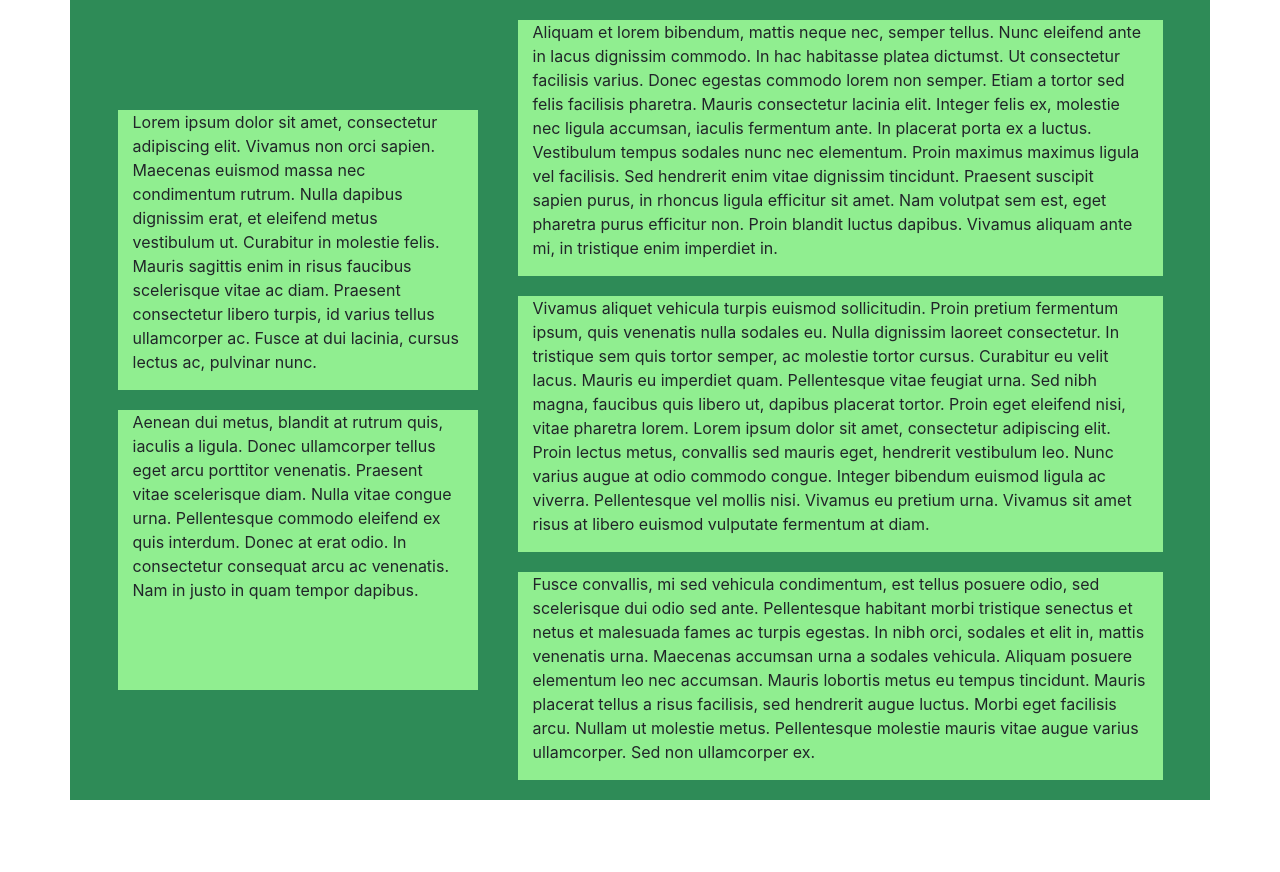
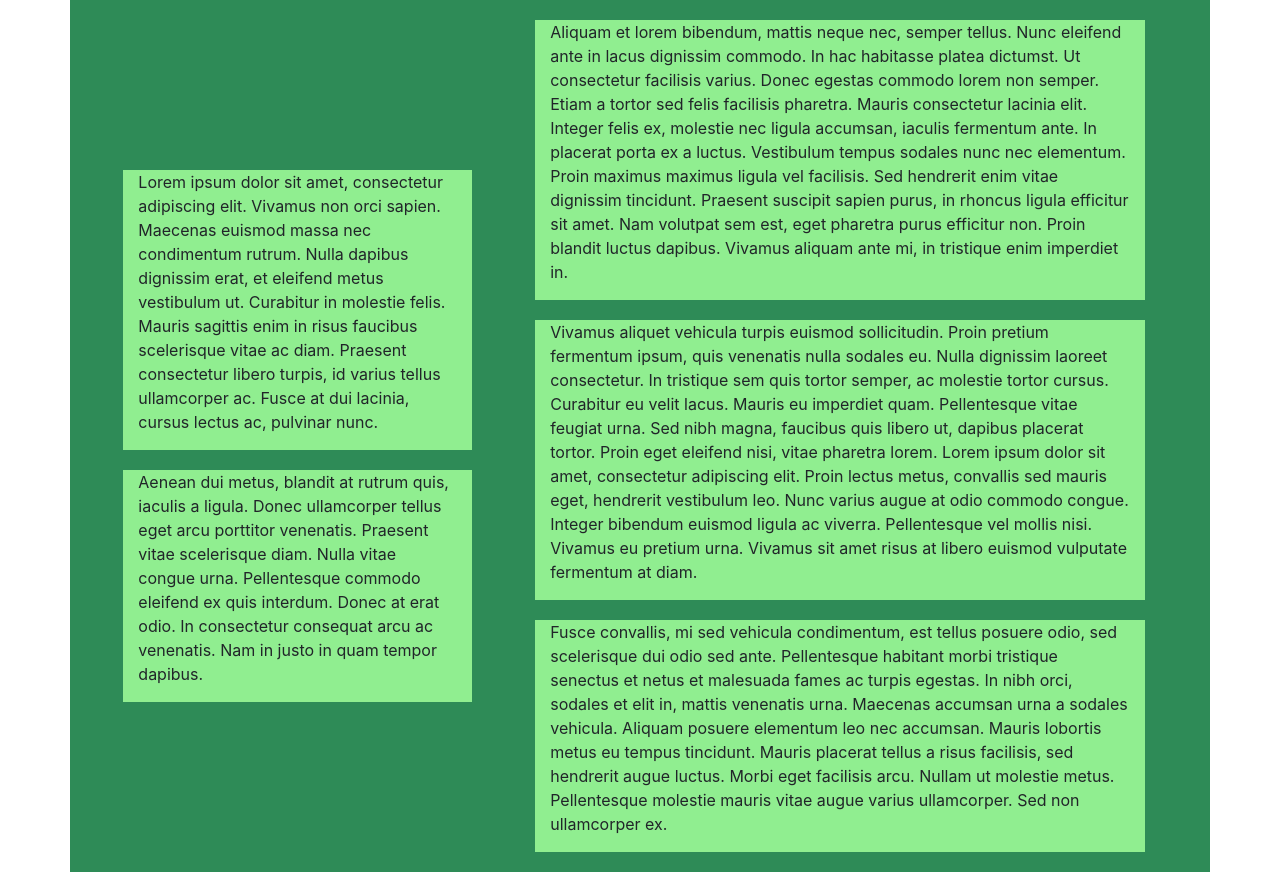
Before and after one commit to jsood99/Web-D-Practice, a plain HTML site: page Web D-1/template4.html in a window 1280 px wide. Before the commit the page ends 800 px from the top, so only its background shows below. Drawn offline with nearby package versions, Linux system fonts and the light colour scheme.

Commit message:
Changes to grid layout 4

```diff
--- a/Web D-1/t4styles.css
+++ b/Web D-1/t4styles.css
@@ -2,7 +2,7 @@
 {
     background-color: seagreen;
 }
-.col
+.col-11
 {
     background-color: lightgreen;
     margin: 10px;
--- a/Web D-1/template4.html
+++ b/Web D-1/template4.html
@@ -13,39 +13,39 @@
   <body>
     <div class="container">
         <div class="row justify-content-center align-items-center">
-            <div class="col col-md-4" style ="background-color: transparent;">
-                <div class="row" style="height: 300px">
-                    <div class="col">
+            <div class="col-11 col-md-4" style ="background-color: transparent;">
+                <div class="row justify-content-center">
+                    <div class="col-11">
                         <p>
                             Lorem ipsum dolor sit amet, consectetur adipiscing elit. Vivamus non orci sapien. Maecenas euismod massa nec condimentum rutrum. Nulla dapibus dignissim erat, et eleifend metus vestibulum ut. Curabitur in molestie felis. Mauris sagittis enim in risus faucibus scelerisque vitae ac diam. Praesent consectetur libero turpis, id varius tellus ullamcorper ac. Fusce at dui lacinia, cursus lectus ac, pulvinar nunc.
                         </p>
                     </div>
                 </div>
-                <div class="row" style="height: 300px">
-                    <div class="col">
+                <div class="row justify-content-center">
+                    <div class="col-11">
                         <p>
                             Aenean dui metus, blandit at rutrum quis, iaculis a ligula. Donec ullamcorper tellus eget arcu porttitor venenatis. Praesent vitae scelerisque diam. Nulla vitae congue urna. Pellentesque commodo eleifend ex quis interdum. Donec at erat odio. In consectetur consequat arcu ac venenatis. Nam in justo in quam tempor dapibus.
                         </p>
                     </div>
                 </div>
             </div>
-            <div class="col col-md-7" style="background-color: transparent;">
-                <div class="row">
-                    <div class="col">
+            <div class="col-11 col-md-7" style="background-color: transparent;">
+                <div class="row justify-content-center">
+                    <div class="col-11">
                         <p>
                             Aliquam et lorem bibendum, mattis neque nec, semper tellus. Nunc eleifend ante in lacus dignissim commodo. In hac habitasse platea dictumst. Ut consectetur facilisis varius. Donec egestas commodo lorem non semper. Etiam a tortor sed felis facilisis pharetra. Mauris consectetur lacinia elit. Integer felis ex, molestie nec ligula accumsan, iaculis fermentum ante. In placerat porta ex a luctus. Vestibulum tempus sodales nunc nec elementum. Proin maximus maximus ligula vel facilisis. Sed hendrerit enim vitae dignissim tincidunt. Praesent suscipit sapien purus, in rhoncus ligula efficitur sit amet. Nam volutpat sem est, eget pharetra purus efficitur non. Proin blandit luctus dapibus. Vivamus aliquam ante mi, in tristique enim imperdiet in.
                         </p>
                     </div>
                 </div>
-                <div class="row">
-                    <div class="col">
+                <div class="row justify-content-center">
+                    <div class="col-11">
                         <p>
                             Vivamus aliquet vehicula turpis euismod sollicitudin. Proin pretium fermentum ipsum, quis venenatis nulla sodales eu. Nulla dignissim laoreet consectetur. In tristique sem quis tortor semper, ac molestie tortor cursus. Curabitur eu velit lacus. Mauris eu imperdiet quam. Pellentesque vitae feugiat urna. Sed nibh magna, faucibus quis libero ut, dapibus placerat tortor. Proin eget eleifend nisi, vitae pharetra lorem. Lorem ipsum dolor sit amet, consectetur adipiscing elit. Proin lectus metus, convallis sed mauris eget, hendrerit vestibulum leo. Nunc varius augue at odio commodo congue. Integer bibendum euismod ligula ac viverra. Pellentesque vel mollis nisi. Vivamus eu pretium urna. Vivamus sit amet risus at libero euismod vulputate fermentum at diam.
                         </p>
                     </div>
                 </div>
-                <div class="row">
-                    <div class="col">
+                <div class="row justify-content-center">
+                    <div class="col-11">
                         <p>
                             Fusce convallis, mi sed vehicula condimentum, est tellus posuere odio, sed scelerisque dui odio sed ante. Pellentesque habitant morbi tristique senectus et netus et malesuada fames ac turpis egestas. In nibh orci, sodales et elit in, mattis venenatis urna. Maecenas accumsan urna a sodales vehicula. Aliquam posuere elementum leo nec accumsan. Mauris lobortis metus eu tempus tincidunt. Mauris placerat tellus a risus facilisis, sed hendrerit augue luctus. Morbi eget facilisis arcu. Nullam ut molestie metus. Pellentesque molestie mauris vitae augue varius ullamcorper. Sed non ullamcorper ex.
                         </p>
```
